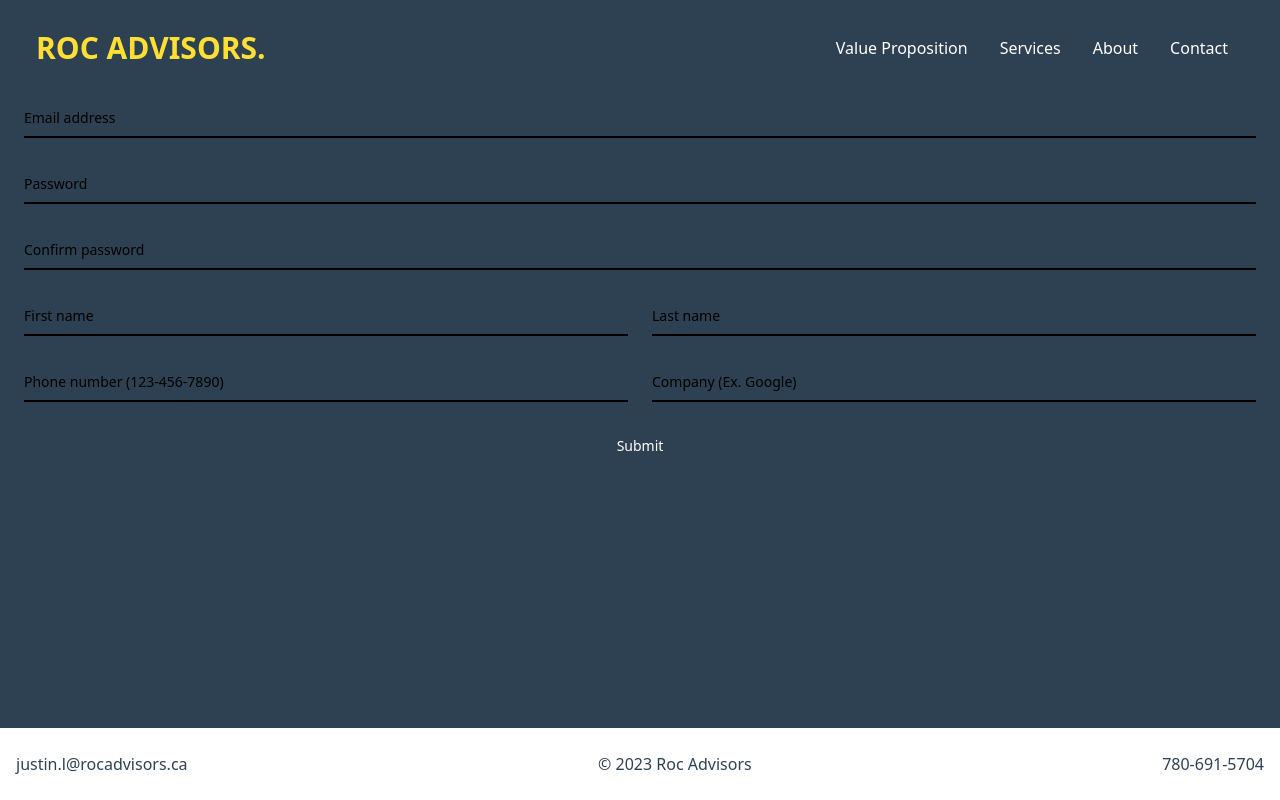
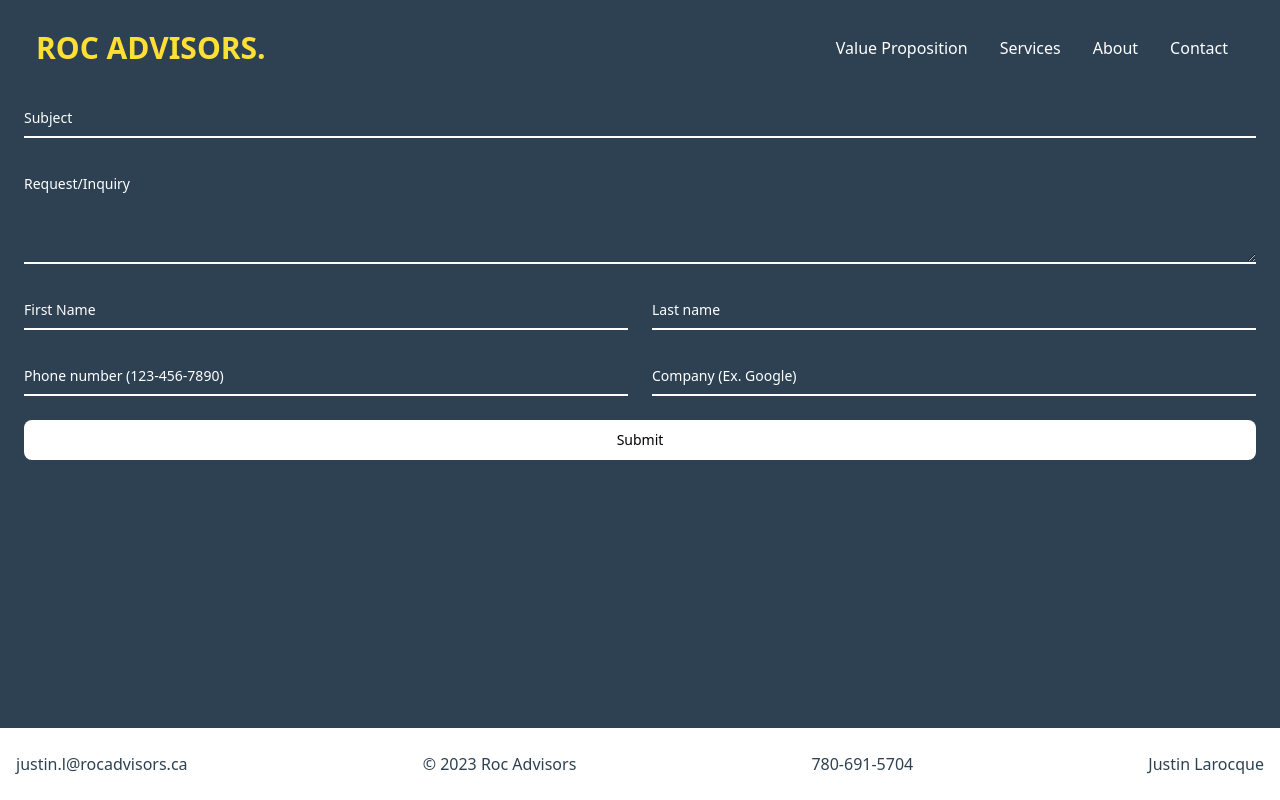
Before and after one commit to larocquedylan/roc-advisors, a React (Create React App) app: page /contact in a window 1280 px wide. Built offline with nearby package versions, Linux system fonts and the light colour scheme.

Commit message:
Add linkedin link

```diff
--- a/src/components/Footer.js
+++ b/src/components/Footer.js
@@ -4,6 +4,7 @@ function Footer(){
         <a href="mailto: justin.l@rocadvisors.ca"> justin.l@rocadvisors.ca</a>
         <p> &copy; 2023 Roc Advisors </p>
         <a href="tel: 780-691-5704"> 780-691-5704</a>
+        <a href="https://www.linkedin.com/in/justin-larocque/?originalSubdomain=ca"> Justin Larocque </a>
         </div>
     );
 };
--- a/src/components/Hero.js
+++ b/src/components/Hero.js
@@ -1,3 +1,4 @@
+import { Link } from 'react-router-dom';
 import Typed from 'react-typed';
 import logo from "../assets/logo.png"
 
@@ -6,13 +7,13 @@ function Hero(){
 
             <div className="xl: max-w-[1240px] w-full mx-auto text-center flex items-center flex-col justify-center text-white">
                 <img className='mx-auto w-[15rem]' src={logo} alt="roc advisors logo outline of mountain peaks"></img>
-               <h4 className="md:text-5xl sm:text-6xl font-bold text-yellow"> Customized Finance Teams</h4>
+               <h4 className="md:text-5xl sm:text-5xl font-bold text-yellow"> Customized Finance Teams</h4>
                <div className='flex row-auto justify-center items-center mt-8'>
                     <p className="md:text-3xl sm:text-4xl text-xl fomt-bold mx-1"> Fast, Flexible, and Efficient </p>
                     <Typed className='md:text-3xl sm:text-4xl text-xl fomt-bold text-white' strings={['Budgets', 'Traning', 'Consulting']} typeSpeed={90} backSpeed={60} loop />
                 </div>
                 <p className='mt-8 w-3/4 items-center'> With senior finance professionals retiring and junior's favoring a new workstyle, customized finance teams are the better equipped for small and medium businesses. Connect with us explore how our team can <span className='text-yellow font-bold'> decrease </span> your cost structure while <span className='text-yellow font-bold'> increasing </span> operationtionally efficiency through our accounting and finance services.</p>
-                <button className='bg-white text-slate font-medium w-[200px] rounded-lg my-6 py-1' href=""> Get Started</button>
+                <Link className='bg-white text-slate font-medium w-[200px] rounded-lg my-6 py-1 motion-safe:hover:-translate-x-1 hover:bg-yellow motion-safe:transition ' to={'/contact'}> Get Started</Link>
             </div>
 
     );
--- a/src/pages/ContactPage.js
+++ b/src/pages/ContactPage.js
@@ -2,39 +2,39 @@ function ContactPage(){
     return (
         <>
         <form className="flex flex-col px-6">
-            <div class="relative z-0 w-full mb-6 group">
-                <input type="email" name="floating_email" id="floating_email" class="block py-2.5 px-0 w-full text-sm text-gray-900 bg-transparent border-0 border-b-2 border-gray-300 appearance-none dark:text-white dark:border-gray-600 dark:focus:border-blue-500 focus:outline-none focus:ring-0 focus:border-blue-600 peer" placeholder=" " required />
-                <label for="floating_email" class="peer-focus:font-medium absolute text-sm text-gray-500 dark:text-gray-400 duration-300 transform -translate-y-6 scale-75 top-3 -z-10 origin-[0] peer-focus:left-0 peer-focus:text-blue-600 peer-focus:dark:text-blue-500 peer-placeholder-shown:scale-100 peer-placeholder-shown:translate-y-0 peer-focus:scale-75 peer-focus:-translate-y-6">Email address</label>
+            <div class="relative z-100 w-full mb-6 group">
+                <input type="email" name="floating_email" id="floating_email" class="block py-2.5 px-0 w-full text-sm text-white bg-transparent border-0 border-b-2 border-gray-300 appearance-none dark:text-white dark:border-gray-600 dark:focus:border-blue-500 focus:outline-none focus:ring-0 focus:border-blue-600 peer" placeholder=" " required />
+                <label for="floating_email" class="peer-focus:font-medium absolute text-sm text-white dark:text-gray-400 duration-300 transform -translate-y-6 scale-75 top-3 -z-1000 origin-[0] peer-focus:left-0 peer-focus:text-blue-600 peer-focus:dark:text-blue-500 peer-placeholder-shown:scale-100 peer-placeholder-shown:translate-y-0 peer-focus:scale-75 peer-focus:-translate-y-6">Subject</label>
             </div>
-            <div class="relative z-0 w-full mb-6 group">
-                <input type="password" name="floating_password" id="floating_password" class="block py-2.5 px-0 w-full text-sm text-gray-900 bg-transparent border-0 border-b-2 border-gray-300 appearance-none dark:text-white dark:border-gray-600 dark:focus:border-blue-500 focus:outline-none focus:ring-0 focus:border-blue-600 peer " placeholder=" " required />
-                <label for="floating_password" class="peer-focus:font-medium absolute text-sm text-gray-500 dark:text-gray-400 duration-300 transform -translate-y-6 scale-75 top-3 -z-10 origin-[0] peer-focus:left-0 peer-focus:text-blue-600 peer-focus:dark:text-blue-500 peer-placeholder-shown:scale-100 peer-placeholder-shown:translate-y-0 peer-focus:scale-75 peer-focus:-translate-y-6">Password</label>
+            <div class="relative z-100 w-full mb-6 group">
+                <textarea rows="4" type="password" name="floating_password" id="floating_password" class="block py-2.5 px-0 w-full text-sm text-white bg-transparent border-0 border-b-2 border-gray-300 appearance-none dark:text-white dark:border-gray-600 dark:focus:border-blue-500 focus:outline-none focus:ring-0 focus:border-blue-600 peer " placeholder=" " required />
+                <label for="floating_password" class="peer-focus:font-medium absolute text-sm text-white dark:text-gray-400 duration-300 transform -translate-y-6 scale-75 top-3 -z-1000 origin-[0] peer-focus:left-0 peer-focus:text-blue-600 peer-focus:dark:text-blue-500 peer-placeholder-shown:scale-100 peer-placeholder-shown:translate-y-0 peer-focus:scale-75 peer-focus:-translate-y-6">Request/Inquiry</label>
             </div>
-            <div class="relative z-0 w-full mb-6 group">
-                <input type="password" name="repeat_password" id="floating_repeat_password" class="block py-2.5 px-0 w-full text-sm text-gray-900 bg-transparent border-0 border-b-2 border-gray-300 appearance-none dark:text-white dark:border-gray-600 dark:focus:border-blue-500 focus:outline-none focus:ring-0 focus:border-blue-600 peer" placeholder=" " required />
-                <label for="floating_repeat_password" class="peer-focus:font-medium absolute text-sm text-gray-500 dark:text-gray-400 duration-300 transform -translate-y-6 scale-75 top-3 -z-10 origin-[0] peer-focus:left-0 peer-focus:text-blue-600 peer-focus:dark:text-blue-500 peer-placeholder-shown:scale-100 peer-placeholder-shown:translate-y-0 peer-focus:scale-75 peer-focus:-translate-y-6">Confirm password</label>
-            </div>
+            {/* <div class="relative z-0 w-full mb-6 group">
+                <input type="password" name="repeat_password" id="floating_repeat_password" class="block py-2.5 px-0 w-full text-sm text-white bg-transparent border-0 border-b-2 border-gray-300 appearance-none dark:text-white dark:border-gray-600 dark:focus:border-blue-500 focus:outline-none focus:ring-0 focus:border-blue-600 peer" placeholder=" " required />
+                <label for="floating_repeat_password" class="peer-focus:font-medium absolute text-sm text-white dark:text-gray-400 duration-300 transform -translate-y-6 scale-75 top-3 -z-10 origin-[0] peer-focus:left-0 peer-focus:text-blue-600 peer-focus:dark:text-blue-500 peer-placeholder-shown:scale-100 peer-placeholder-shown:translate-y-0 peer-focus:scale-75 peer-focus:-translate-y-6">Request/Inquiry</label>
+            </div> */}
             <div class="grid md:grid-cols-2 md:gap-6">
-                <div class="relative z-0 w-full mb-6 group">
-                    <input type="text" name="floating_first_name" id="floating_first_name" class="block py-2.5 px-0 w-full text-sm text-gray-900 bg-transparent border-0 border-b-2 border-gray-300 appearance-none dark:text-white dark:border-gray-600 dark:focus:border-blue-500 focus:outline-none focus:ring-0 focus:border-blue-600 peer" placeholder=" " required />
-                    <label for="floating_first_name" class="peer-focus:font-medium absolute text-sm text-gray-500 dark:text-gray-400 duration-300 transform -translate-y-6 scale-75 top-3 -z-10 origin-[0] peer-focus:left-0 peer-focus:text-blue-600 peer-focus:dark:text-blue-500 peer-placeholder-shown:scale-100 peer-placeholder-shown:translate-y-0 peer-focus:scale-75 peer-focus:-translate-y-6">First name</label>
+                <div class="relative z-100 w-full mb-6 group">
+                    <input type="text" name="floating_first_name" id="floating_first_name" class="block py-2.5 px-0 w-full text-sm text-white bg-transparent border-0 border-b-2 border-gray-300 appearance-none dark:text-white dark:border-gray-600 dark:focus:border-blue-500 focus:outline-none focus:ring-0 focus:border-blue-600 peer" placeholder=" " required />
+                    <label for="floating_first_name" class="peer-focus:font-medium absolute text-sm text-white dark:text-gray-400 duration-300 transform -translate-y-6 scale-75 top-3 -z-1000 origin-[0] peer-focus:left-0 peer-focus:text-blue-600 peer-focus:dark:text-blue-500 peer-placeholder-shown:scale-100 peer-placeholder-shown:translate-y-0 peer-focus:scale-75 peer-focus:-translate-y-6">First Name</label>
                 </div>
-                <div class="relative z-0 w-full mb-6 group">
-                    <input type="text" name="floating_last_name" id="floating_last_name" class="block py-2.5 px-0 w-full text-sm text-gray-900 bg-transparent border-0 border-b-2 border-gray-300 appearance-none dark:text-white dark:border-gray-600 dark:focus:border-blue-500 focus:outline-none focus:ring-0 focus:border-blue-600 peer" placeholder=" " required />
-                    <label for="floating_last_name" class="peer-focus:font-medium absolute text-sm text-gray-500 dark:text-gray-400 duration-300 transform -translate-y-6 scale-75 top-3 -z-10 origin-[0] peer-focus:left-0 peer-focus:text-blue-600 peer-focus:dark:text-blue-500 peer-placeholder-shown:scale-100 peer-placeholder-shown:translate-y-0 peer-focus:scale-75 peer-focus:-translate-y-6">Last name</label>
+                <div class="relative z-100 w-full mb-6 group">
+                    <input type="text" name="floating_last_name" id="floating_last_name" class="block py-2.5 px-0 w-full text-sm text-white bg-transparent border-0 border-b-2 border-gray-300 appearance-none dark:text-white dark:border-gray-600 dark:focus:border-blue-500 focus:outline-none focus:ring-0 focus:border-blue-600 peer" placeholder=" " required />
+                    <label for="floating_last_name" class="peer-focus:font-medium absolute text-sm text-white dark:text-gray-400 duration-300 transform -translate-y-6 scale-75 top-3 -z-1000 origin-[0] peer-focus:left-0 peer-focus:text-blue-600 peer-focus:dark:text-blue-500 peer-placeholder-shown:scale-100 peer-placeholder-shown:translate-y-0 peer-focus:scale-75 peer-focus:-translate-y-6">Last name</label>
                 </div>
             </div>
             <div class="grid md:grid-cols-2 md:gap-6">
-                <div class="relative z-0 w-full mb-6 group">
-                    <input type="tel" pattern="[0-9]{3}-[0-9]{3}-[0-9]{4}" name="floating_phone" id="floating_phone" class="block py-2.5 px-0 w-full text-sm text-gray-900 bg-transparent border-0 border-b-2 border-gray-300 appearance-none dark:text-white dark:border-gray-600 dark:focus:border-blue-500 focus:outline-none focus:ring-0 focus:border-blue-600 peer" placeholder=" " required />
-                    <label for="floating_phone" class="peer-focus:font-medium absolute text-sm text-gray-500 dark:text-gray-400 duration-300 transform -translate-y-6 scale-75 top-3 -z-10 origin-[0] peer-focus:left-0 peer-focus:text-blue-600 peer-focus:dark:text-blue-500 peer-placeholder-shown:scale-100 peer-placeholder-shown:translate-y-0 peer-focus:scale-75 peer-focus:-translate-y-6">Phone number (123-456-7890)</label>
+                <div class="relative z-100 w-full mb-6 group">
+                    <input type="tel" pattern="[0-9]{3}-[0-9]{3}-[0-9]{4}" name="floating_phone" id="floating_phone" class="block py-2.5 px-0 w-full text-sm text-white bg-transparent border-0 border-b-2 border-gray-300 appearance-none dark:text-white dark:border-gray-600 dark:focus:border-blue-500 focus:outline-none focus:ring-0 focus:border-blue-600 peer" placeholder=" " required />
+                    <label for="floating_phone" class="peer-focus:font-medium absolute text-sm text-white dark:text-gray-400 duration-300 transform -translate-y-6 scale-75 top-3 -z-1000 origin-[0] peer-focus:left-0 peer-focus:text-blue-600 peer-focus:dark:text-blue-500 peer-placeholder-shown:scale-100 peer-placeholder-shown:translate-y-0 peer-focus:scale-75 peer-focus:-translate-y-6">Phone number (123-456-7890)</label>
                 </div>
-                <div class="relative z-0 w-full mb-6 group">
-                    <input type="text" name="floating_company" id="floating_company" class="block py-2.5 px-0 w-full text-sm text-gray-900 bg-transparent border-0 border-b-2 border-gray-300 appearance-none dark:text-white dark:border-gray-600 dark:focus:border-blue-500 focus:outline-none focus:ring-0 focus:border-blue-600 peer" placeholder=" " required />
-                    <label for="floating_company" class="peer-focus:font-medium absolute text-sm text-gray-500 dark:text-gray-400 duration-300 transform -translate-y-6 scale-75 top-3 -z-10 origin-[0] peer-focus:left-0 peer-focus:text-blue-600 peer-focus:dark:text-blue-500 peer-placeholder-shown:scale-100 peer-placeholder-shown:translate-y-0 peer-focus:scale-75 peer-focus:-translate-y-6">Company (Ex. Google)</label>
+                <div class="relative z-100 w-full mb-6 group">
+                    <input type="text" name="floating_company" id="floating_company" class="block py-2.5 px-0 w-full text-sm text-white bg-transparent border-0 border-b-2 border-gray-300 appearance-none dark:text-white dark:border-gray-600 dark:focus:border-blue-500 focus:outline-none focus:ring-0 focus:border-blue-600 peer" placeholder=" " required />
+                    <label for="floating_company" class="peer-focus:font-medium absolute text-sm text-white dark:text-gray-400 duration-300 transform -translate-y-6 scale-75 top-3 -z-1000 origin-[0] peer-focus:left-0 peer-focus:text-blue-600 peer-focus:dark:text-blue-500 peer-placeholder-shown:scale-100 peer-placeholder-shown:translate-y-0 peer-focus:scale-75 peer-focus:-translate-y-6">Company (Ex. Google)</label>
                 </div>
             </div>
-            <button type="submit" class="text-white bg-blue-700 hover:bg-blue-800 focus:ring-4 focus:outline-none focus:ring-blue-300 font-medium rounded-lg text-sm w-full sm:w-auto px-5 py-2.5 text-center dark:bg-blue-600 dark:hover:bg-blue-700 dark:focus:ring-blue-800 rounded-lg">Submit</button>
+            <button type="submit" class="text-[black] bg-white hover:bg-blue-800 focus:ring-4 focus:outline-none focus:ring-blue-300 font-medium rounded-lg text-sm w-full sm:w-auto px-5 py-2.5 text-center dark:bg-blue-600 dark:hover:bg-blue-700 dark:focus:ring-blue-800 rounded-lg">Submit</button>
         </form>
         </>
     );
--- a/src/pages/ValueProp.js
+++ b/src/pages/ValueProp.js
@@ -1,7 +1,7 @@
 function ValueProp(){
     return (
         <div className="xl: max-w-[1240px] w-full mx-auto text-center flex items-center flex-col justify-center text-white">
-            <h2 className=""> Purpose</h2>
+            <h2 className="text-yellow text-lg"> Purpose</h2>
         <p> Why: Small and medium-sized businesses in Alberta are struggling to manage their finances due to a lack of access to professional finance services, while at the same time, some businesses are facing the challenge of bloated accounting teams, which can lead to decreased capital efficiency and lower profitability. </p>
 
         <p>What?: We offer a unique ecosystem that provides access to a team of highly engaged and knowledgeable finance professionals. Our team works with businesses to provide customized solutions that meet their unique needs, ensuring that their financials are always on track. </p>
```
Also changed, not shown: src/pages/AboutPage.js (+26 -1 lines), src/pages/SolutionPage.js (+17 -17 lines), src/components/NavBar.js (line endings or trailing spaces).
